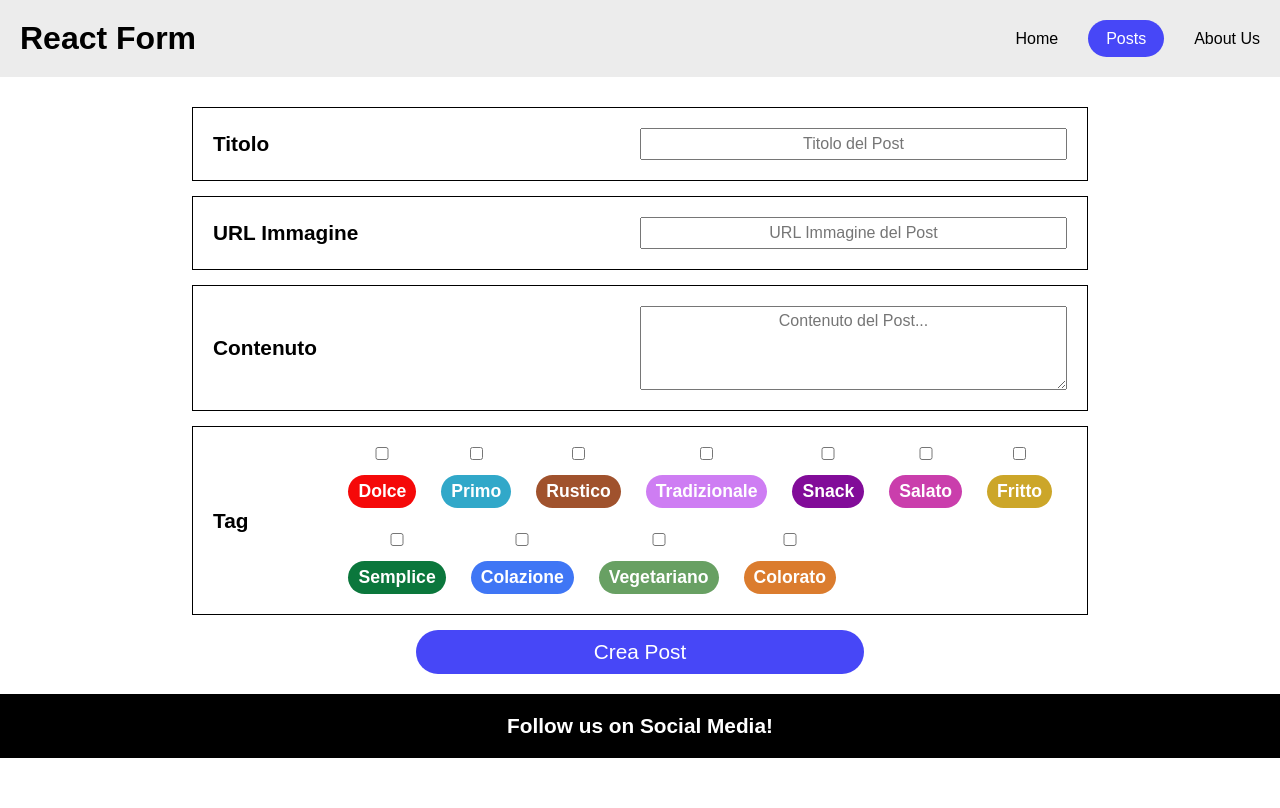
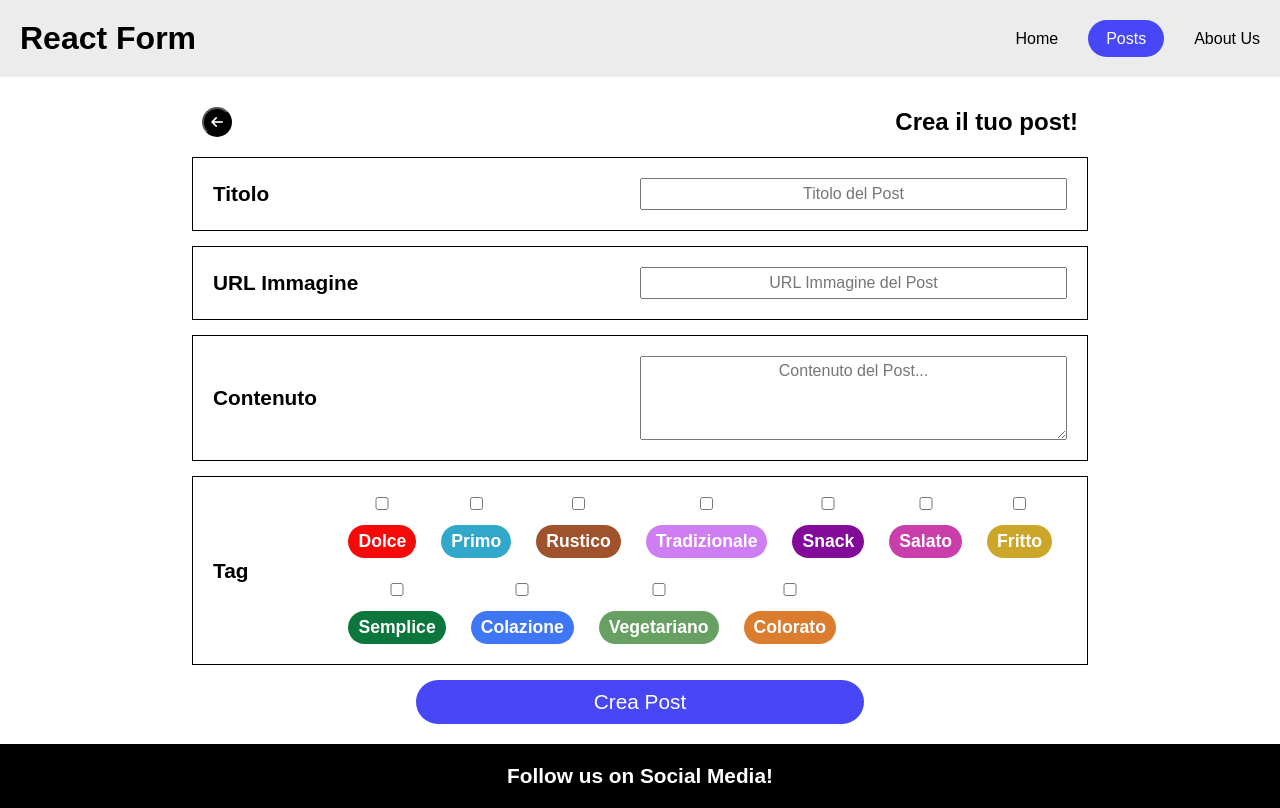
Before and after one commit to emanuelesguerzo/react-router, a React (Vite) app: page /posts/create in a window 1280 px wide. Built offline with nearby package versions, Linux system fonts and the light colour scheme; no server answers.

Commit message:
feat: added return button to CreatePage that redirects to /posts

```diff
--- a/src/App.jsx
+++ b/src/App.jsx
@@ -4,6 +4,7 @@ import HomePage from "./pages/HomePage";
 import AboutPage from "./pages/AboutPage";
 import PostsPage from "./pages/posts/PostsPage";
 import CreatePage from "./pages/posts/CreatePage";
+import DetailPage from "./pages/posts/DetailPage";
 
 function App() {
 
@@ -16,6 +17,7 @@ function App() {
            <Route path="/posts">
             <Route index element={<PostsPage />} />
             <Route path="create" element={<CreatePage />} />
+            <Route path="detail" element={<DetailPage />} />
            </Route>
            <Route path="/about" element={<AboutPage />}/>
           </Route>
--- a/src/index.css
+++ b/src/index.css
@@ -52,6 +52,7 @@ ul {
   flex-wrap: wrap;
 }
 
+/* Input Container */
 .input-container {
   border: 1px solid #000000;
   display: flex;
@@ -88,6 +89,16 @@ nav .active {
   background-color: var(--main-blue);
   padding: 10px 18px;
   border-radius: 25px;
+}
+
+/* PAGE HEADER */
+.page-header {
+  display: flex;
+  flex-direction: row;
+  justify-content: space-between;
+  align-items: center;
+  margin-bottom: 20px;
+  padding: 0 10px;
 }
 
 /* MAIN */
@@ -175,6 +186,18 @@ option {
   display: block;
 }
 
+/* Back Button */
+.btn-back {
+  background-color: #000000;
+  color: #ffffff;
+  display: inline-block;
+  width: 30px;
+  height: 30px;
+  border-radius: 15px;
+  line-height: 28px;
+  cursor: pointer;
+}
+
 /* Remove Button */
 .remove {
   display: inline-block;
@@ -190,6 +213,10 @@ option {
 .btn.submit:hover {
   background-color: var(--main-blue-hover);
   scale: 1.1;
+}
+
+.btn-back:hover {
+  background-color: #333232;
 }
 
 .btn.remove:hover {
--- a/src/pages/posts/CreatePage.jsx
+++ b/src/pages/posts/CreatePage.jsx
@@ -1,6 +1,6 @@
 import { useState } from "react";
 import axios from "axios";
-import { useNavigate } from "react-router-dom";
+import { useNavigate, Link } from "react-router-dom";
 const apiUrl = import.meta.env.VITE_API_URL;
 
 const initialPostData = {
@@ -76,6 +76,15 @@ function CreatePage() {
             })
     }
         return (
+            <>
+            <div className="page-header container">
+                <button className="btn-back" onClick={() => navigate(-1)}>
+                    <i className="fa-solid fa-arrow-left"></i>
+                </button>
+
+                <h2>Crea il tuo post!</h2>
+            </div>
+
 
             <form action="" className="container" onSubmit={handleNewPostSubmit}>
 
@@ -160,7 +169,7 @@ function CreatePage() {
                 </button>
 
             </form>
-
+            </>
         )
     }
 
--- a/src/pages/posts/DetailPage.jsx
+++ b/src/pages/posts/DetailPage.jsx
@@ -0,0 +1,9 @@
+function DetailPage() {
+    return (
+        <main>
+            <h1>Dettagli</h1>
+        </main>
+    )
+}
+
+export default DetailPage;
```
Also changed, not shown: src/pages/posts/PostsPage.jsx (+0 -21 lines).
